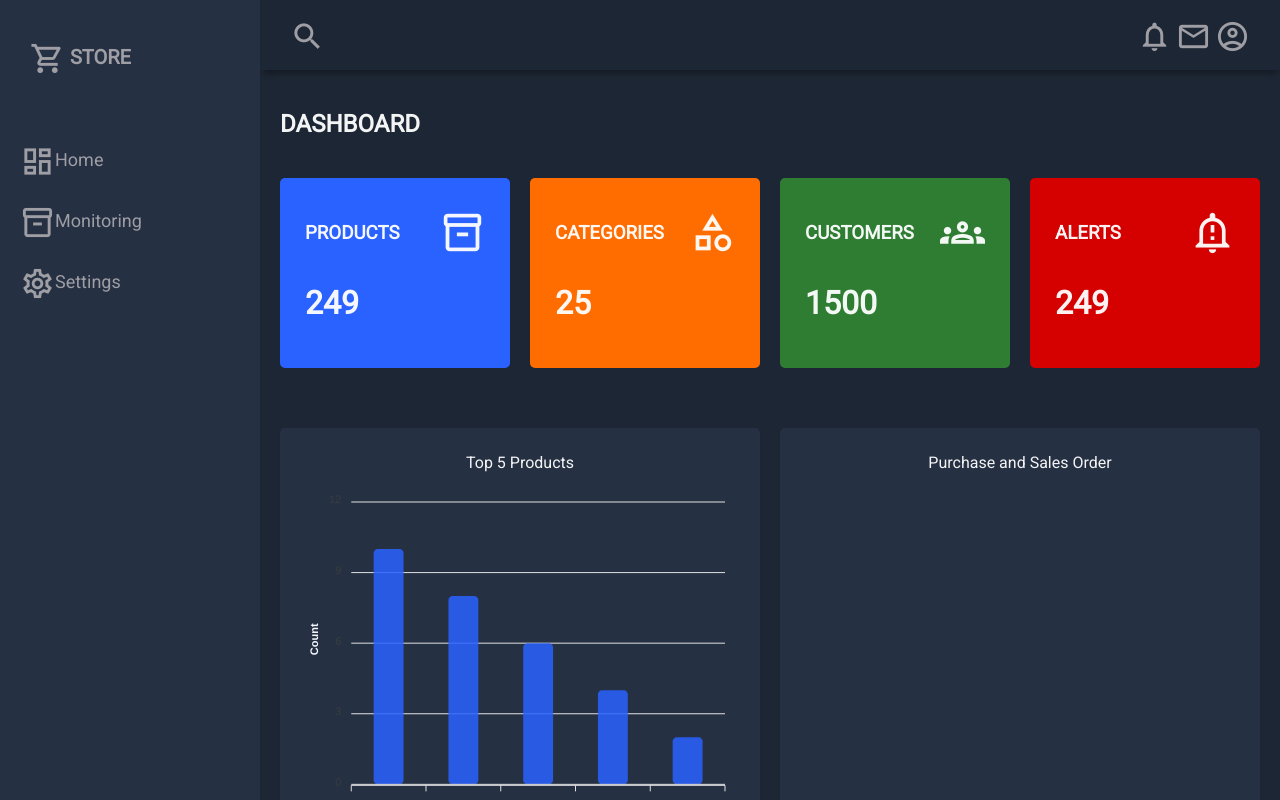
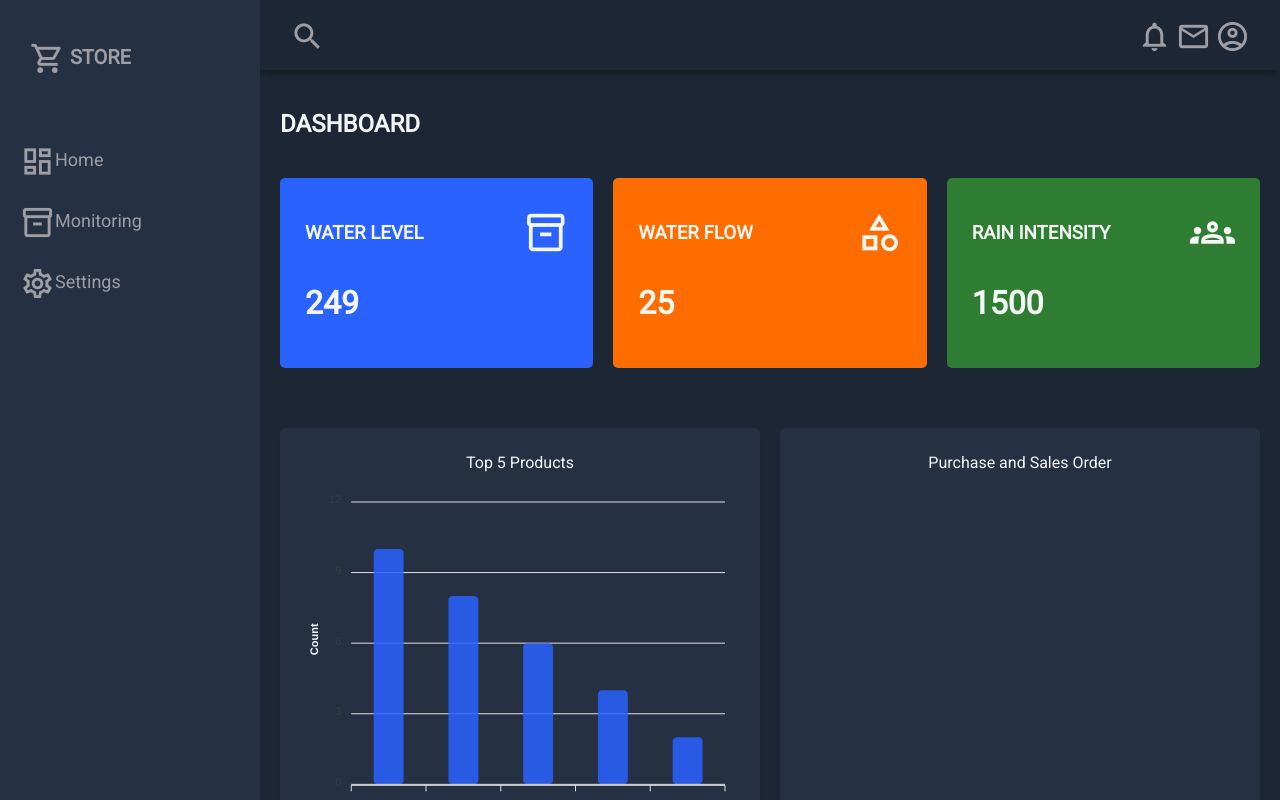
Before and after one commit to john123911/Micro-Website, a plain HTML site: page index.html in a window 1280 px wide. Drawn offline with nearby package versions, Linux system fonts and the light colour scheme.

Commit message:
design changes

```diff
--- a/css/styles.css
+++ b/css/styles.css
@@ -119,7 +119,7 @@ body{
 
 .main-cards{
     display: grid;
-    grid-template-columns: 1fr 1fr 1fr 1fr;
+    grid-template-columns: 1fr 1fr 1fr;
     gap: 20px;
     margin: 20px 0;
 }
--- a/index.html
+++ b/index.html
@@ -68,7 +68,7 @@
                 <div class="main-cards">
                     <div class="card">
                         <div class="card-inner">
-                            <h3>PRODUCTS</h3>
+                            <h3>WATER LEVEL</h3>
                             <span class="material-icons-outlined">
                                 inventory_2
                                 </span>
@@ -77,7 +77,7 @@
                     </div>
                     <div class="card">
                         <div class="card-inner">
-                            <h3>CATEGORIES</h3>
+                            <h3>WATER FLOW</h3>
                             <span class="material-icons-outlined">
                                 category
                                 </span>
@@ -86,22 +86,14 @@
                     </div>
                     <div class="card">
                         <div class="card-inner">
-                            <h3>CUSTOMERS</h3>
+                            <h3>RAIN INTENSITY</h3>
                             <span class="material-icons-outlined">
                                 groups
                                 </span>
                         </div>
                         <h1>1500</h1>
                     </div>
-                    <div class="card">
-                        <div class="card-inner">
-                            <h3>ALERTS</h3>
-                            <span class="material-icons-outlined">
-                                notification_important
-                                </span>
-                        </div>
-                        <h1>249</h1>
-                    </div>
+
                 </div>
                 <div class="charts">
                     <div class="charts-card">
```
